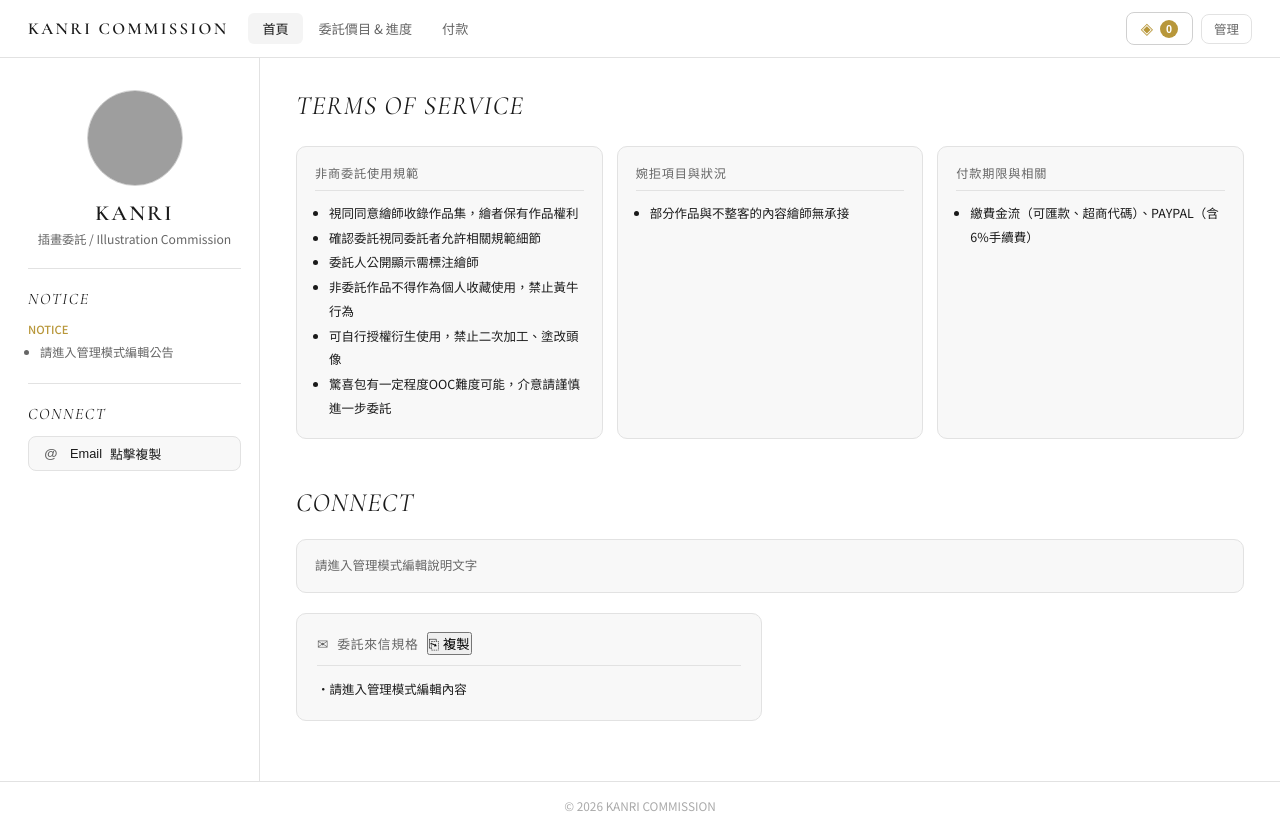
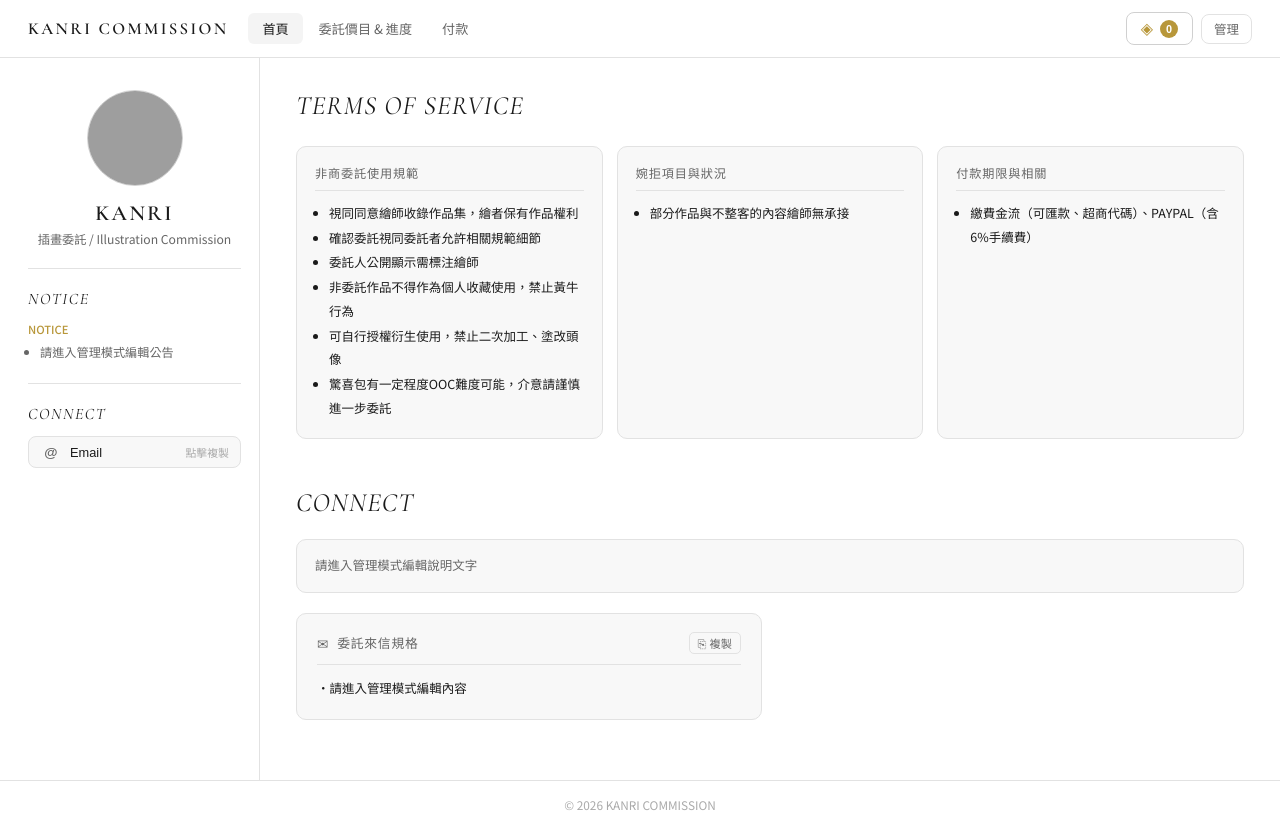
Before and after one commit to hibae0/CMS, a website: page index.html in a window 1280 px wide. Drawn offline with nearby package versions, Linux system fonts and the light colour scheme; no server answers; grey boxes are pictures that could not be loaded.

Commit message:
Update style.css

```diff
--- a/style.css
+++ b/style.css
@@ -644,3 +644,40 @@ body{font-family:'Noto Sans TC',sans-serif;background:#fff;color:#1a1a1a;min-hei
   .dashboard-layout { padding:20px 16px 40px; }
   .dash-projects { grid-template-columns:1fr; }
 }
+
+/* ── SOCIAL COPY ── */
+button.social-btn {
+  background: var(--off);
+  border: 1px solid var(--border);
+  cursor: pointer;
+  text-align: left;
+  width: 100%;
+}
+.social-copy-hint {
+  font-size: .68rem;
+  color: var(--light);
+  margin-left: auto;
+}
+
+/* ── CONNECT COPY BTN ── */
+.connect-copy-btn {
+  margin-left: auto;
+  background: none;
+  border: 1px solid var(--border);
+  border-radius: 5px;
+  padding: 2px 8px;
+  font-size: .7rem;
+  color: var(--muted);
+  cursor: pointer;
+  transition: all .2s;
+  flex-shrink: 0;
+}
+.connect-copy-btn:hover {
+  border-color: var(--text);
+  color: var(--text);
+}
+.connect-block-title {
+  display: flex;
+  align-items: center;
+  gap: 8px;
+}
```
